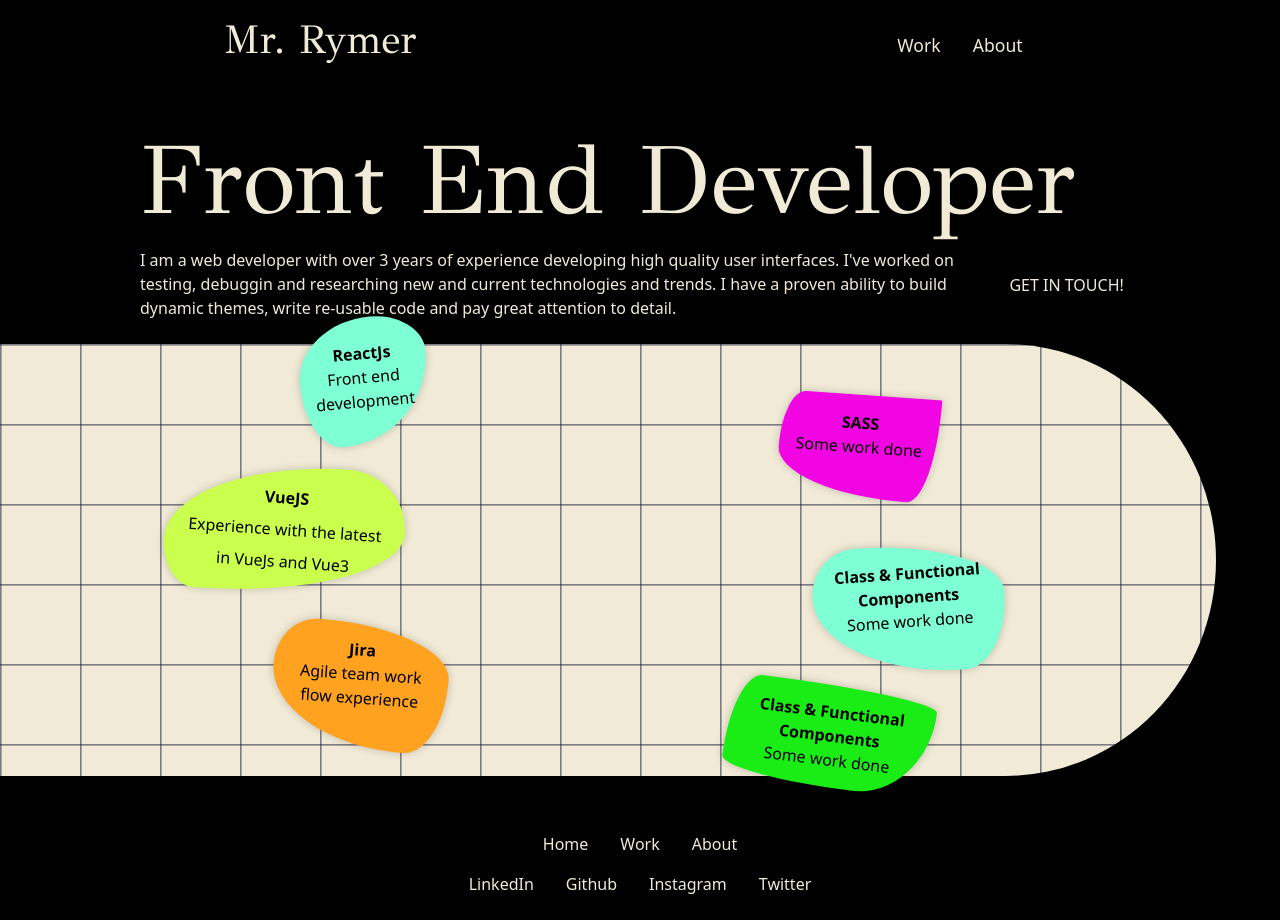
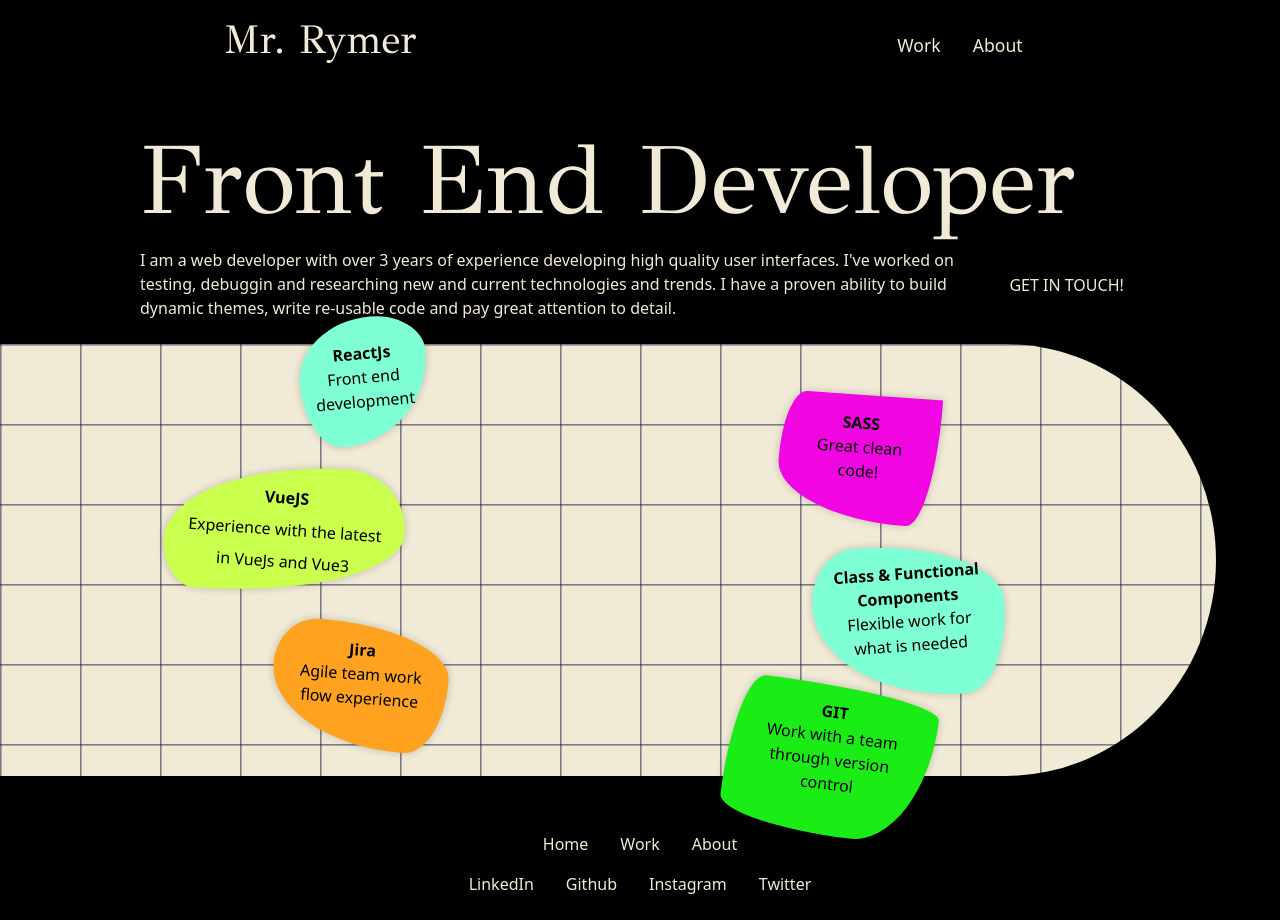
Before and after one commit to Helvin159/PORTFOLIO-2022, a React (Create React App) app: page / in a window 1280 px wide. Built offline with nearby package versions, Linux system fonts and the light colour scheme.

Commit message:
minor updates

```diff
--- a/src/assets/css/style.css
+++ b/src/assets/css/style.css
@@ -51,6 +51,10 @@ footer {
 .didot {
   font-family: didot; }
 
+.didot-bold {
+  font-family: didot;
+  font-weight: 600; }
+
 .egg-shell-font {
   color: #f0ead6; }
 
@@ -90,7 +94,12 @@ body {
   color: #f0ead6;
   padding: 2rem 0; }
   .hero__title h1 {
-    font-size: 6.1rem; }
+    font-size: 4.5rem;
+    text-align: center; }
+  @media (min-width: 768px) {
+    .hero__title h1 {
+      font-size: 6.1rem;
+      text-align: left; } }
   .hero__curved__bg {
     background-color: #f0ead6;
     border-radius: 0% 18% 18% 0% / 10% 52% 52% 10%;
--- a/src/components/Hero/index.js
+++ b/src/components/Hero/index.js
@@ -54,22 +54,24 @@ const Hero = ({ props }) => {
 					<p>
 						<strong>SASS</strong>
 						<br />
-						Some work done
+						Great clean code!
 					</p>
 				</div>
 				<div className='hero__curved__bg__touts hero__curved__bg__touts__five'>
 					<p>
 						<strong>Class & Functional Components</strong>
 						<br />
-						Some work done
+						Flexible work for what is needed
 					</p>
 				</div>
 
-				<p className='hero__curved__bg__touts__six'>
-					<strong>Class & Functional Components</strong>
-					<br />
-					Some work done
-				</p>
+				<div className='hero__curved__bg__touts__six'>
+					<p>
+						<strong>GIT</strong>
+						<br />
+						Work with a team through version control
+					</p>
+				</div>
 			</div>
 		</Container>
 	)
--- a/src/sass/base/_base.scss
+++ b/src/sass/base/_base.scss
@@ -66,6 +66,11 @@ footer {
 	font-family: didot;
 }
 
+.didot-bold {
+	font-family: didot;
+	font-weight: 600;
+}
+
 .egg-shell-font {
 	color: #f0ead6;
 }
```
Also changed, not shown: src/sass/components/_hero.scss (+8 -1 lines).
